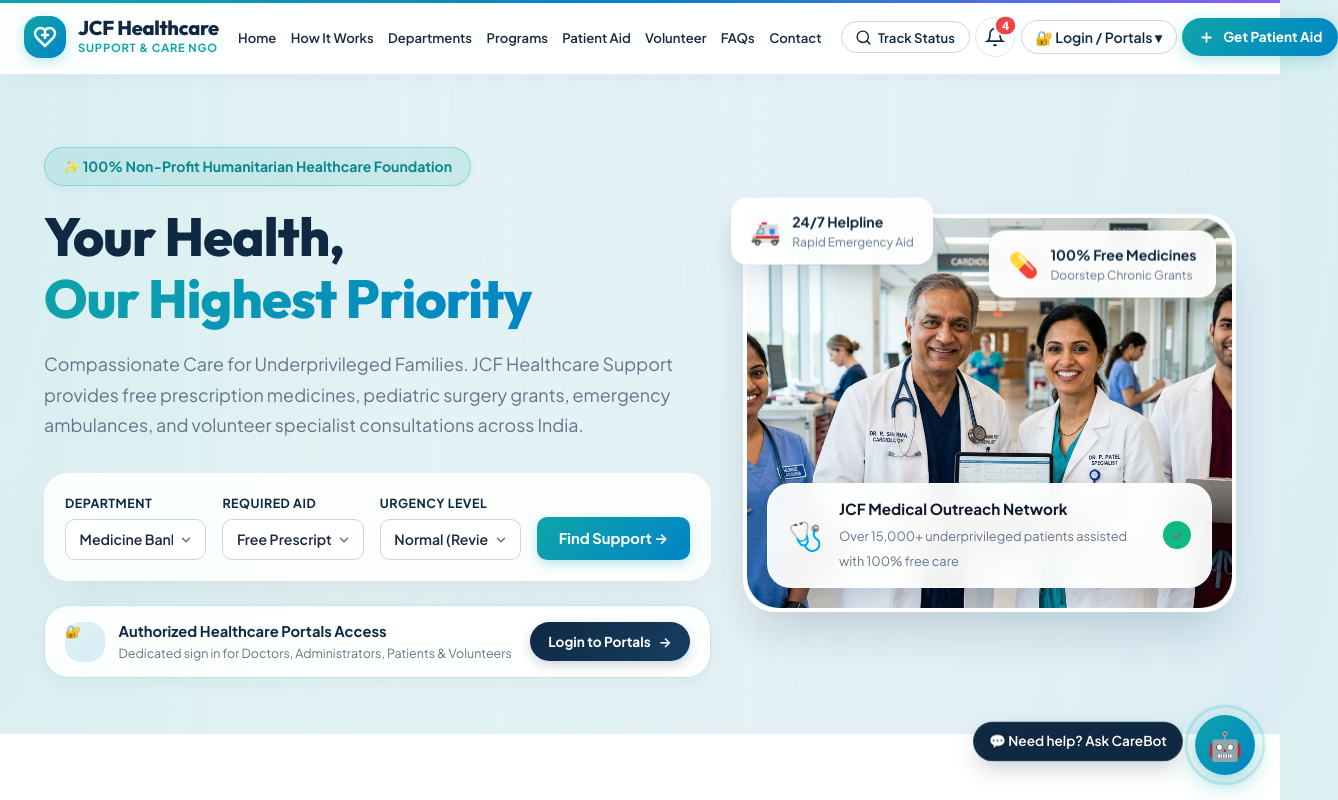
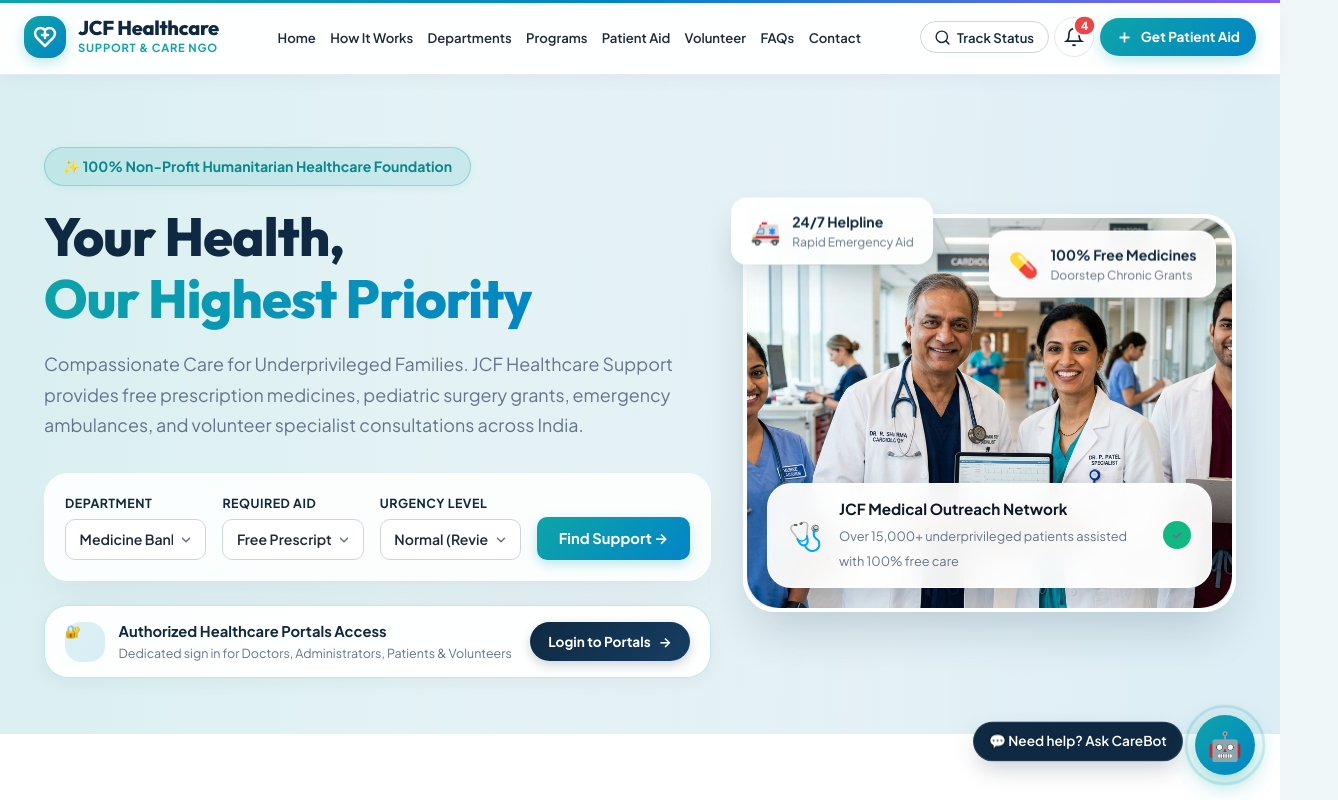
Before and after one commit to veerendrarajput919-bot/jcf-healthcare-support, a website: page index.html in a window 1280 px wide. Shown: the top 800 px of the page, 1338 px wide, since content can reach past the window. Drawn offline with Linux system fonts and the light colour scheme.

Commit message:
Remove portal login header button

```diff
--- a/index.html
+++ b/index.html
@@ -70,11 +70,6 @@
             </div>
           </div>
         </div>
-
-        <!-- Role / Portal Access Button -->
-        <button type="button" class="btn-portal-select" id="open-auth-modal-btn" title="Open Portal Sign In Modal">
-          <span class="portal-btn-label">🔐 Login / Portals ▾</span>
-        </button>
 
         <!-- Get Aid Primary Button -->
         <a href="#patient-form" class="btn-primary hide-mobile">
```
